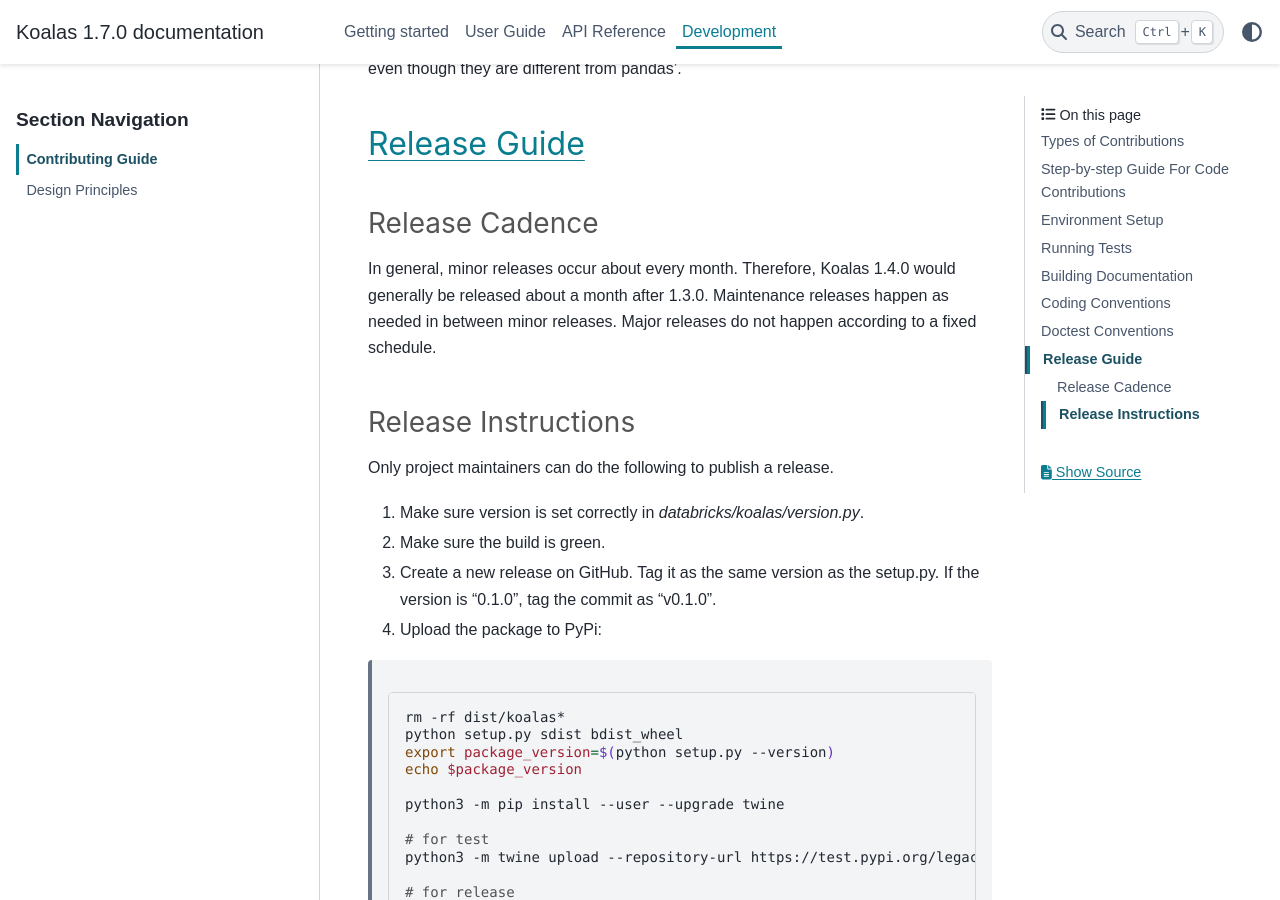
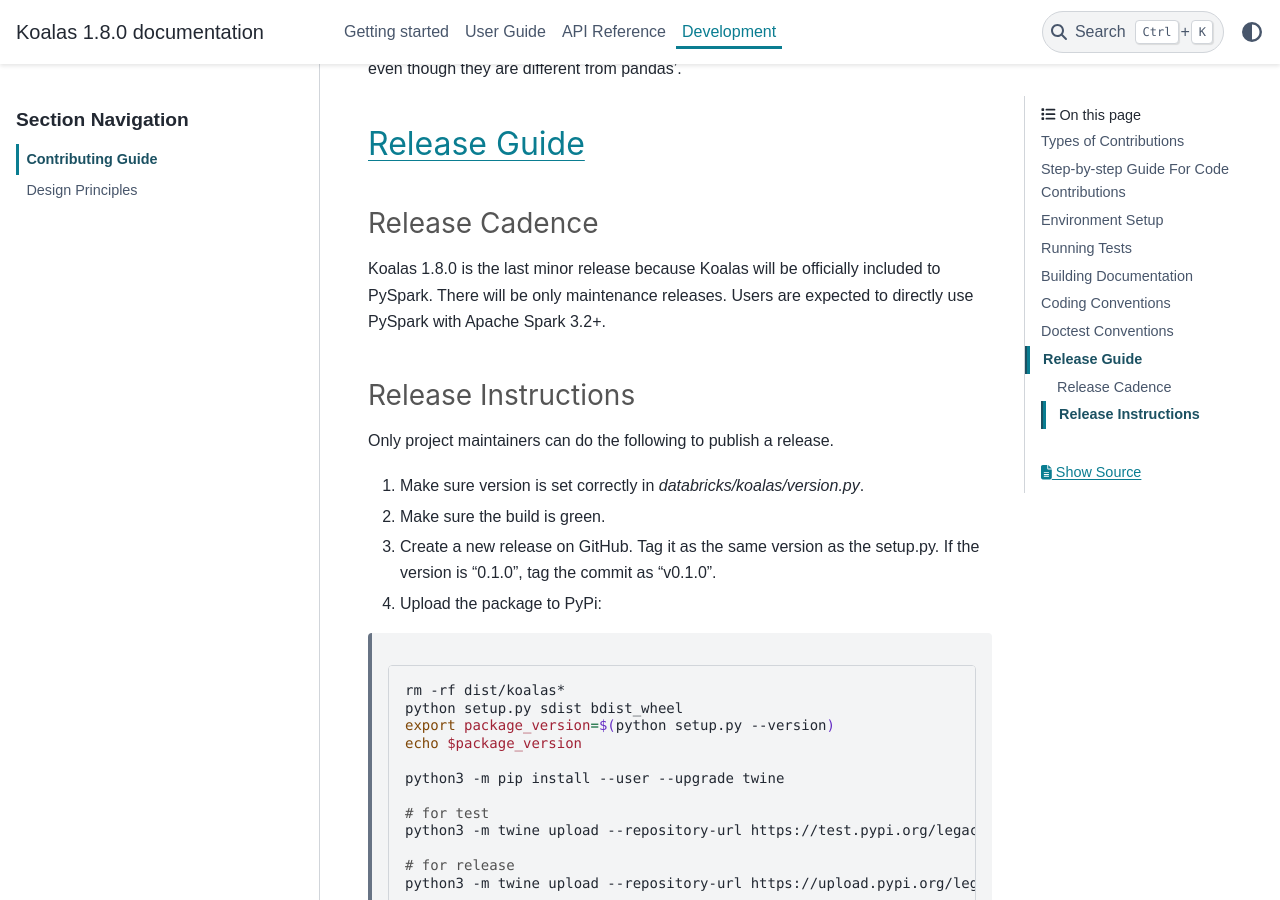
Before and after one commit to rising-star92/databricks-koalas, a Sphinx documentation site: the page built from docs/source/development/contributing.rst, in a window 1280 px wide and 900 px high, scrolled down 3651 px. Built offline with Sphinx 7.4.7 and the PyData theme 0.15.4, drawn with Linux system fonts in a browser that asks for light colours; pages that are not in the unit, such as notebooks, are missing from menus; the version number is read from the project's files by our own code.

```diff
--- a/databricks/koalas/version.py
+++ b/databricks/koalas/version.py
@@ -14,4 +14,4 @@
 # limitations under the License.
 #
 
-__version__ = "1.7.0"
+__version__ = "1.8.0"
--- a/docs/source/development/contributing.rst
+++ b/docs/source/development/contributing.rst
@@ -145,8 +145,8 @@ Release Guide
 Release Cadence
 ---------------
 
-In general, minor releases occur about every month. Therefore, Koalas 1.4.0 would generally be released about a month after 1.3.0.
-Maintenance releases happen as needed in between minor releases. Major releases do not happen according to a fixed schedule.
+Koalas 1.8.0 is the last minor release because Koalas will be officially included to PySpark.
+There will be only maintenance releases. Users are expected to directly use PySpark with Apache Spark 3.2+.
 
 Release Instructions
 --------------------
```
